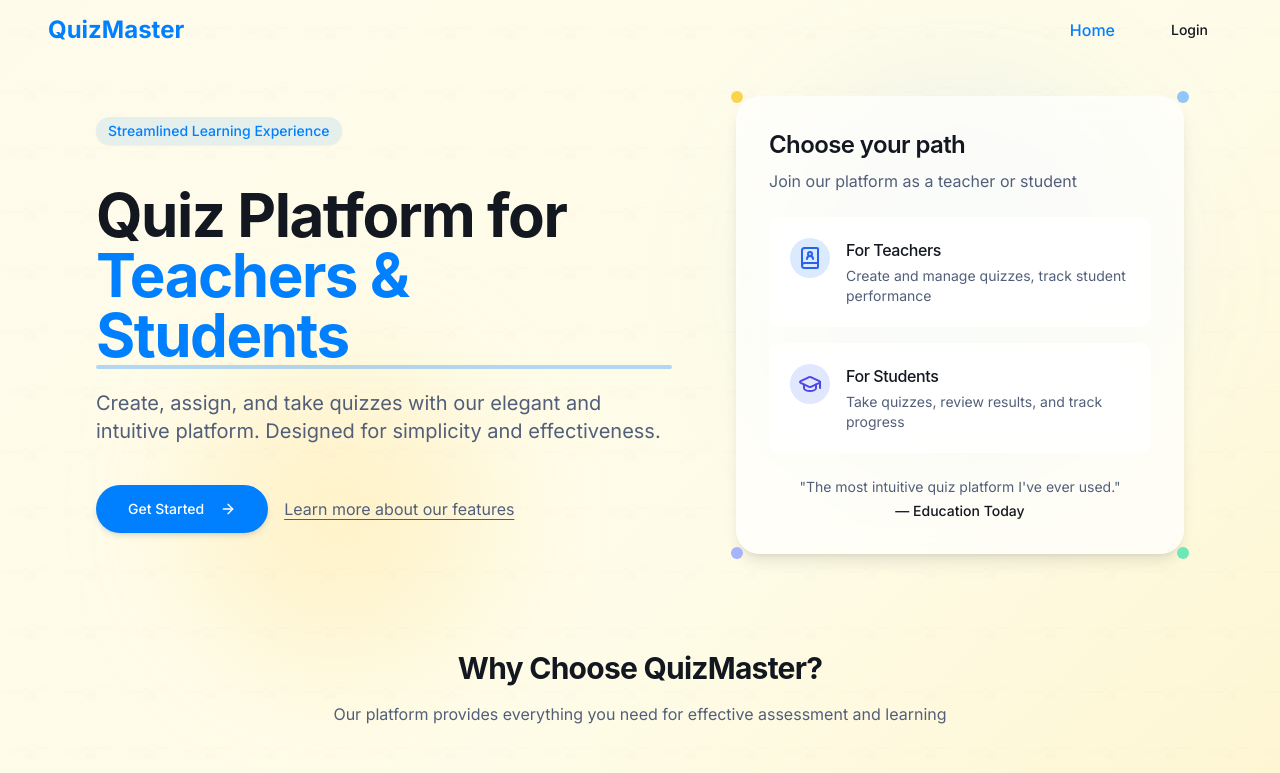
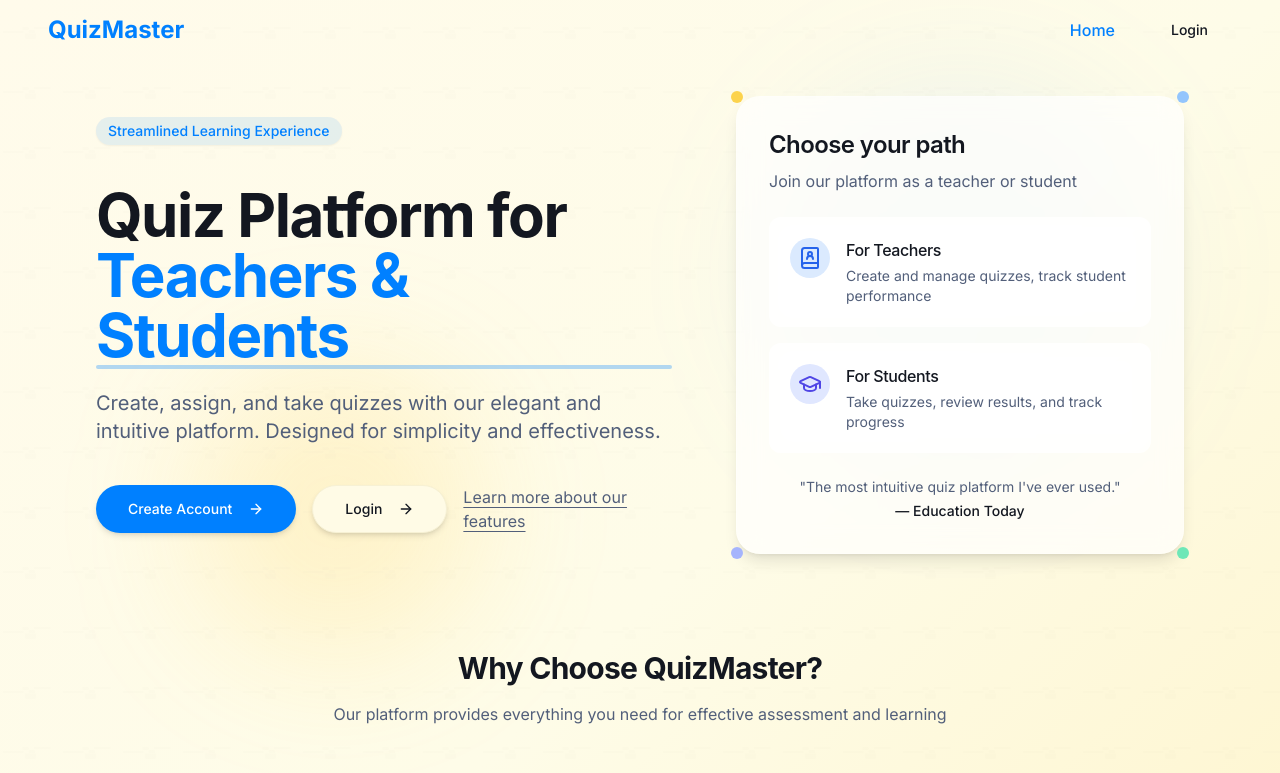
Before and after one commit to 230701313/teachergame-hub, a React (Vite) app: page / in a window 1280 px wide. Shown: the top 773 px of the page. Built offline with nearby package versions, Linux system fonts and the light colour scheme.

Commit message:
Fix: Ensure home page renders correctly
This commit addresses an issue where the home page was not rendering as expected.

```diff
--- a/src/pages/Index.tsx
+++ b/src/pages/Index.tsx
@@ -1,3 +1,5 @@
+
+// only change: add "Register" button alongside the "Get Started" or "Go to Dashboard" button for unauthenticated users
 
 import { Link } from 'react-router-dom';
 import { Button } from '@/components/ui/button';
@@ -44,19 +46,29 @@ const Index = () => {
               </p>
               <div className="flex flex-col sm:flex-row items-center gap-4 pt-4 justify-center md:justify-start">
                 {user ? (
+                  <>
                     <Link to="/dashboard">
                       <Button size="lg" className="rounded-full px-8 h-12 shadow-md hover:shadow-lg transition-all">
                         Go to Dashboard
                         <ArrowRight className="ml-2 h-5 w-5" />
                       </Button>
                     </Link>
+                  </>
                 ) : (
-                  <Link to="/login">
+                  <>
+                    <Link to="/register">
                       <Button size="lg" className="rounded-full px-8 h-12 shadow-md hover:shadow-lg transition-all">
-                      Get Started
+                        Create Account
                         <ArrowRight className="ml-2 h-5 w-5" />
                       </Button>
                     </Link>
+                    <Link to="/login">
+                      <Button size="lg" variant="outline" className="rounded-full px-8 h-12 shadow-md hover:shadow-lg transition-all">
+                        Login
+                        <ArrowRight className="ml-2 h-5 w-5" />
+                      </Button>
+                    </Link>
+                  </>
                 )}
                 <Link to={user ? "/dashboard" : "/login"} className="text-muted-foreground hover:text-primary transition-colors underline underline-offset-4">
                   Learn more about our features
```
Lines whose indentation alone changed are shown as unchanged.
